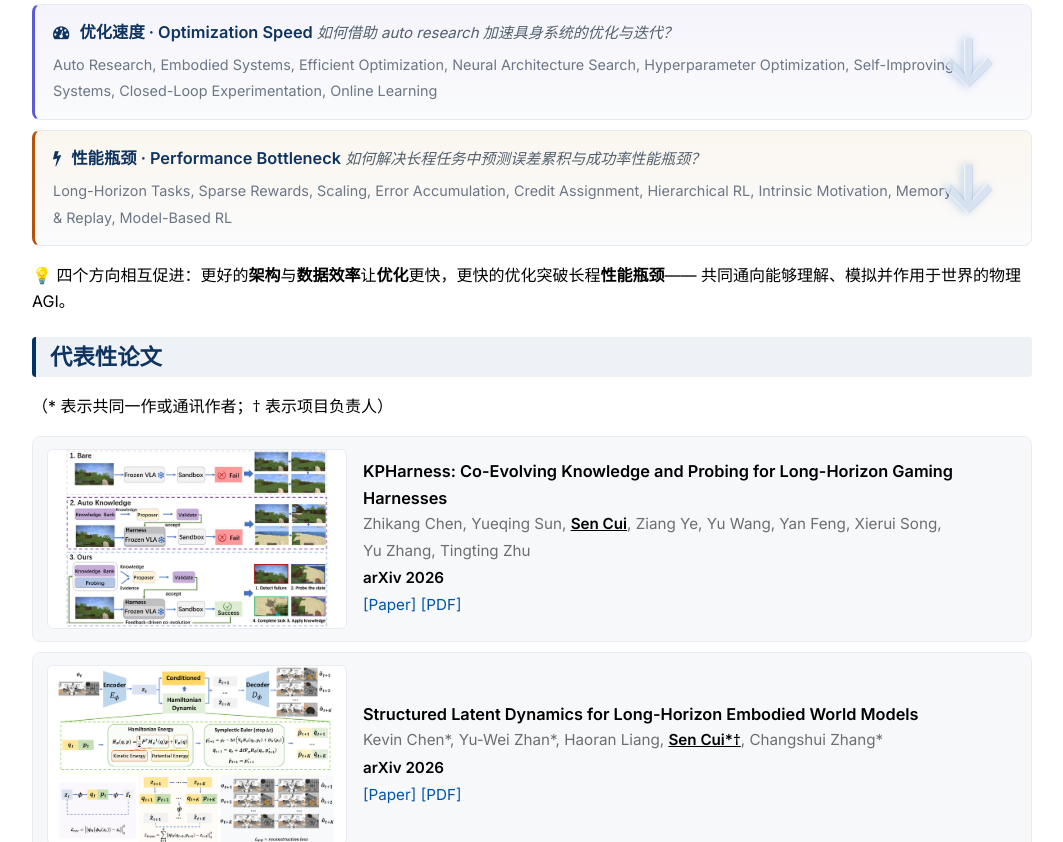
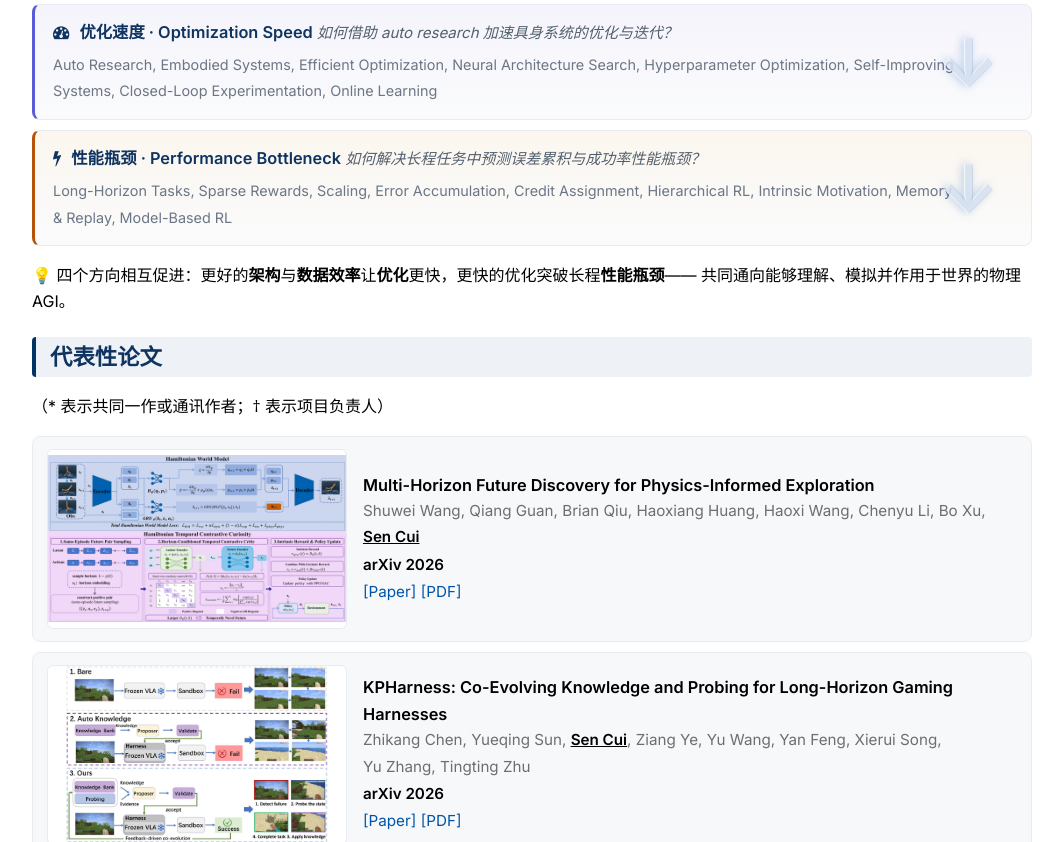
Before and after one commit to sencui-thu/sencui-thu.github.io, a plain HTML site: page zh.html in a window 1280 px wide. Shown: the part 2053-2895 px from the top of the page, without its empty margins (108-1171 px from the left). Drawn offline with Linux system fonts and the light colour scheme.

Commit message:
Add Multi-Horizon Future Discovery paper to publications and news

```diff
--- a/zh.html
+++ b/zh.html
@@ -164,6 +164,7 @@
       <div class="title">新闻</div>
       <div class="news-box">
         <ul class="news-list">
+          <li><span class="news-date">2026-10</span> 我们的工作 <b>Multi-Horizon Future Discovery for Physics-Informed Exploration</b> 已上传至 arXiv。</li>
           <li><span class="news-date">2026-10</span> 我们的工作 <b>KPHarness: Co-Evolving Knowledge and Probing for Long-Horizon Gaming Harnesses</b> 已上传至 arXiv。</li>
           <li><span class="news-date">2026-10</span> 我们的工作 <b>Structured Latent Dynamics for Long-Horizon Embodied World Models</b> 已上传至 arXiv。</li>
           <li><span class="news-date">2026-09</span> 我们的工作 <b>RoboCoach: World Models as Active Coaches for Compositional Robot Skills</b> 已上传至 arXiv。</li>
@@ -265,6 +266,16 @@
 <section class="content anchor" id="publications">
       <div class="title">代表性论文</div>
       <p>（* 表示共同一作或通讯作者；&#8224; 表示项目负责人）</p>
+
+            <div class="publication">
+        <div class="img"><img loading="lazy" class="img_responsive" src="images/multi-horizon.png" alt=""></div>
+        <div class="text">
+          <div class="title"><a href="https://arxiv.org/abs/2610.35468">Multi-Horizon Future Discovery for Physics-Informed Exploration</a></div>
+          <div class="authors"><span class="author">Shuwei Wang</span>, <span class="author">Qiang Guan</span>, <span class="author">Brian Qiu</span>, <span class="author">Haoxiang Huang</span>, <span class="author">Haoxi Wang</span>, <span class="author">Chenyu Li</span>, <span class="author">Bo Xu</span>, <span class="author jw">Sen Cui</span></div>
+          <div><span class="venue">arXiv 2026</span></div>
+          <div><span class="tag"><a href="https://arxiv.org/abs/2610.35468">Paper</a></span> <span class="tag"><a href="https://arxiv.org/pdf/2610.35468">PDF</a></span></div>
+        </div>
+      </div>
 
             <div class="publication">
         <div class="img"><img loading="lazy" class="img_responsive" src="images/kpharness.png" alt=""></div>
```
Also changed, not shown: index.html (+11 -0 lines), images/multi-horizon.png (added).
